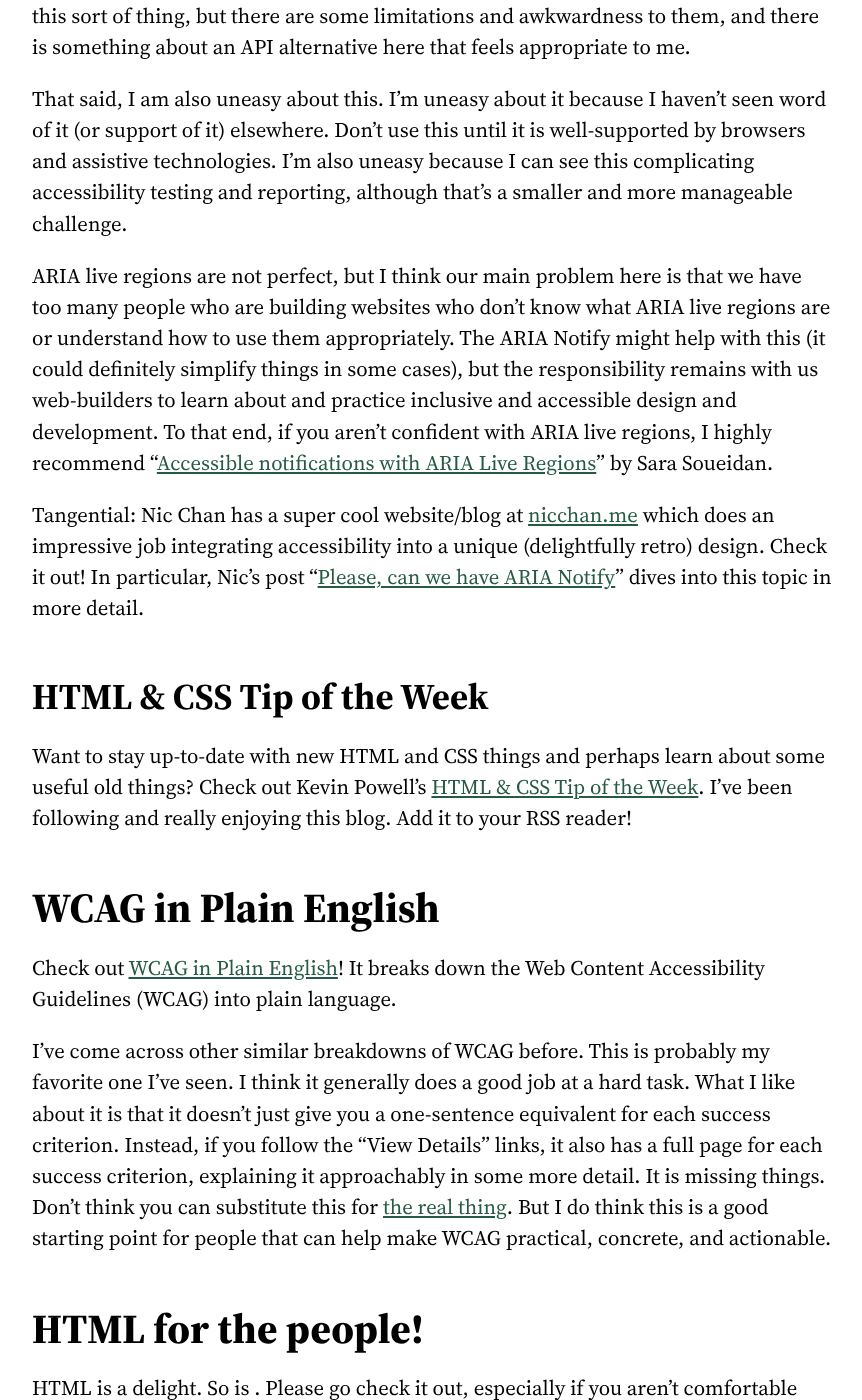
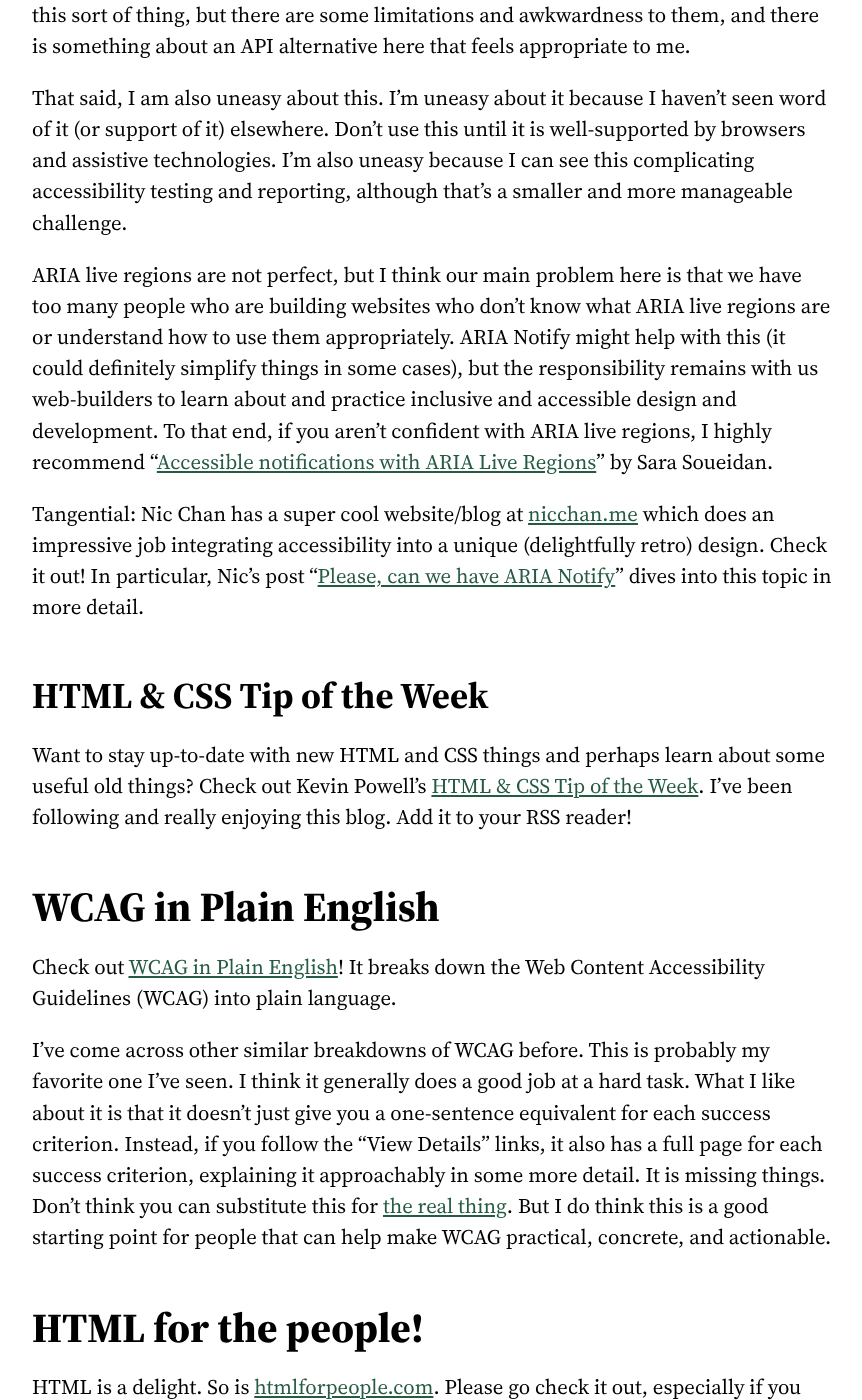
Before and after one commit to cncoulter/camcoulter.com, a Jekyll site: the page built from collections/_posts/2025-07-29-A11y-Adventures.md, in a window 1280 px wide and 1400 px high, scrolled down 4450 px. Shown: the whole window, without its empty margins (208-1070 px from the left). Built offline with Jekyll 4.4.1, drawn with Linux system fonts in a browser that asks for light colours; some web fonts are replaced; the table of contents is made by our own code; some of the changed text lies outside the part shown.

Commit message:
Fix typos

```diff
--- a/collections/_posts/2025-07-29-A11y-Adventures.md
+++ b/collections/_posts/2025-07-29-A11y-Adventures.md
@@ -26,15 +26,15 @@
 ### Let’s start with HTML
 {: tabindex="-1"}
 
-Here is a delightful roundup of new things in HTML from Chris Coyier: “[Relatively New Things You Should Know about HTML Heading Into 2025](https://frontendmasters.com/blog/bone-up-html-2025/).” I’m happy to see the <code>&lt;search&gt;<code> element, and I’m particularly excited about styleable <code>&lt;select&gt;<code> elements.
+Here is a delightful roundup of new things in HTML from Chris Coyier: “[Relatively New Things You Should Know about HTML Heading Into 2025](https://frontendmasters.com/blog/bone-up-html-2025/).” I’m happy to see the <code>&lt;search&gt;</code> element, and I’m particularly excited about styleable <code>&lt;select&gt;</code> elements.
 
-### We have `:has`!
+### We have has!
 {: tabindex="-1"}
 
 The [CSS `:has` pseudo-class](https://developer.mozilla.org/en-US/docs/Web/CSS/:has) is really quite remarkable. If you’re a nerd like me, this pseudo-class is a fun toy for your mind. Here are some pages about it that I like:
 
-* "[The CSS :has Selector (and 4+ Examples)](https://css-tricks.com/the-css-has-selector/)" by Robin Rendle on CSS Tricks
-* "[Level Up Your CSS Skills With The :has() Selector](https://www.smashingmagazine.com/2023/01/level-up-css-skills-has-selector/)" by Stephanie Eckles in Smashing Magazine
+* "[The CSS :has Selector (and 4+ Examples)](https://css-tricks.com/the-css-has-selector/)" by Robin Rendle on <cite>CSS Tricks</cite>
+* "[Level Up Your CSS Skills With The :has() Selector](https://www.smashingmagazine.com/2023/01/level-up-css-skills-has-selector/)" by Stephanie Eckles in <cite>Smashing Magazine</cite>
 * "[The Undeniable Utility Of CSS :has](https://www.joshwcomeau.com/css/has/)" by Josh
 Comeau
 * "[The :has() pseudo-selector](https://html-css-tip-of-the-week.netlify.app/tip/has/)" by Kevin Powell
@@ -71,7 +71,7 @@
 
 That said, I am also uneasy about this. I’m uneasy about it because I haven’t seen word of it (or support of it) elsewhere. Don’t use this until it is well-supported by browsers and assistive technologies. I’m also uneasy because I can see this complicating accessibility testing and reporting, although that’s a smaller and more manageable challenge.
 
-ARIA live regions are not perfect, but I think our main problem here is that we have too many people who are building websites who don’t know what ARIA live regions are or understand how to use them appropriately. The ARIA Notify might help with this (it could definitely simplify things in some cases), but the responsibility remains with us web-builders to learn about and practice inclusive and accessible design and development. To that end, if you aren’t confident with ARIA live regions, I highly recommend “[Accessible notifications with ARIA Live Regions](https://www.sarasoueidan.com/blog/accessible-notifications-with-aria-live-regions-part-1/)” by Sara Soueidan.
+ARIA live regions are not perfect, but I think our main problem here is that we have too many people who are building websites who don’t know what ARIA live regions are or understand how to use them appropriately. ARIA Notify might help with this (it could definitely simplify things in some cases), but the responsibility remains with us web-builders to learn about and practice inclusive and accessible design and development. To that end, if you aren’t confident with ARIA live regions, I highly recommend “[Accessible notifications with ARIA Live Regions](https://www.sarasoueidan.com/blog/accessible-notifications-with-aria-live-regions-part-1/)” by Sara Soueidan.
 
 Tangential: Nic Chan has a super cool website/blog at [nicchan.me](https://www.nicchan.me/) which does an impressive job integrating accessibility into a unique (delightfully retro) design. Check it out! In particular, Nic’s post “[Please, can we have ARIA Notify](https://www.nicchan.me/blog/please-can-we-have-aria-notify/)” dives into this topic in more detail.
 
@@ -92,13 +92,13 @@
 ## HTML for the people!
 {: tabindex="-1"}
 
-HTML is a delight. So is <htmlforpeople.com>. Please go check it out, especially if you aren’t comfortable with HTML or don’t consider yourself a tech person. It’s a fun, accessible, and approachable introduction to HTML (that is, the web!). Here’s how it starts:
+HTML is a delight. So is [htmlforpeople.com](https://htmlforpeople.com/). Please go check it out, especially if you aren’t comfortable with HTML or don’t consider yourself a tech person. It’s a fun, accessible, and approachable introduction to HTML (that is, the web!). Here’s how it starts:
 
 > I don’t think websites were ever intended to be made only by “web professionals.” Websites are documents at heart. Just about everyone knows how to make a document in this digital age, be it Word, Google Docs, Markdown, or something else. HTML shouldn’t be an exception. Sure it’s a bit more technical than other types of documents, but it’s also very special.
 
 HTML is a markup language --- it’s right there in the name: Hypertext Markup Language. A markup language is *not* a programming language. You do *not* have to be a programmer to write HTML. There are a lot of benefits to learning how to write HTML. Accessibility is just one of those. Say it with me: HTML is for the people!
 
-Shout out to Blake Watson for creating <htmlforpeople.com>. [Blake’s website](https://blakewatson.com/) has some excellent pages about assistive tech and accessibility, and I also think Blake’s other projects [A Fine Start](https://afinestart.me/) and [d20 dice roller](https://d20app.me/) are pretty cool. Check ‘em out!
+Shout out to Blake Watson for creating [htmlforpeople.com](https://htmlforpeople.com/). [Blake’s website](https://blakewatson.com/) has some excellent pages about assistive tech and accessibility, and I also think Blake’s other projects [A Fine Start](https://afinestart.me/) and [d20 dice roller](https://d20app.me/) are pretty cool. Check ‘em out!
 
 ## Error messages that are actually helpful
 {: tabindex="-1"}
@@ -108,7 +108,7 @@
 ## The Remediation Gap
 {: tabindex="-1"}
 
-I appreciated “[Mind The (Remediation) Gap](https://www.tpgi.com/mind-the-remediation-gap/) by Doug Abrams.
+I appreciated “[Mind The (Remediation) Gap](https://www.tpgi.com/mind-the-remediation-gap/)” by Doug Abrams.
 
 This resonated a lot with me from my time working as an accessibility consultant. There are indeed a lot of “front-end” developers who work nearly exclusively in JavaScript frameworks without a strong foundation in HTML and CSS. Meanwhile, many accessibility testers and consultants focus on vanilla HTML and CSS and can struggle to provide detailed recommendations that are specific to JavaScript frameworks the developers are working in. Moreover, testers and consultants don’t typically get access to the full source code behind the website, only the final output that users access. The remediation gap is real.
 
@@ -151,14 +151,14 @@
 
 It’s weird because it’s using color alone to indicate information, which arguably violates the Web Content Accessibility Guidelines (WCAG) success criterion 1.4.1 Use of Color, and because for privacy reasons, you really don’t have many other options for styling visited links, which you can read about here on MDN: “[Privacy and the :visited selector](https://developer.mozilla.org/en-US/docs/Web/CSS/CSS_selectors/Privacy_and_the_visited_selector).” It’s weird!
 
-Shout out to Niq Bernadowitsch for talking about this weird quirk of the web. I enjoyed Niq’s post “[The Design of Visited Links](https://niqwithq.com/posts/the-design-of-visited-links).
+Shout out to Niq Bernadowitsch for talking about this weird quirk of the web. I enjoyed Niq’s post “[The Design of Visited Links](https://niqwithq.com/posts/the-design-of-visited-links).”
 
 ## Tools to check color contrast
 {: tabindex="-1"}
 
 I recently came across [contrast.report](https://contrast.report/), a website that you can use to test color contrast ratios to make sure that your foreground text is clearly visible against the background. I like it!
 
-My other favorite tools for testing color contrast are [WebAIM’s contrast checker](https://webaim.org/resources/contrastchecker/) and [TPGI’s Colour Contrast Analyser](https://www.tpgi.com/color-contrast-checker/). contrast.report and WebAIM’s checker work best if you just need to do a quick, one-off test, and the Colour Contrast Analyser is best for professionals who want a dedicated app for this stuff.
+My other favorite tools for testing color contrast are [WebAIM’s contrast checker](https://webaim.org/resources/contrastchecker/) and [TPGI’s Colour Contrast Analyser](https://www.tpgi.com/color-contrast-checker/). Contrast Report and WebAIM’s checker work best if you just need to do a quick, one-off test, and the Colour Contrast Analyser is best for professionals who want a dedicated app for this stuff.
 
 I should also note that you can use [Chrome DevTools](https://developer.chrome.com/blog/devtools-tips-5) to check color contrast ratios. Sometimes that’s the best tool for the job because you’re already right there. [Firefox DevTools](https://firefox-source-docs.mozilla.org/devtools-user/page_inspector/how_to/inspect_and_select_colors/index.html) will similarly show you color contrast ratios, but I think Chrome works a little better for this.
 
@@ -169,7 +169,7 @@
 
 In particular, what I like about this example is how it hides/shows the accordion panels. There are a lot of ways to hide content on a webpage, and many of them aren’t accessible. I’ve tested many sites that aim to hide certain elements from all users but which nevertheless leave those elements exposed and available to users of assistive technologies like screen readers. I’d say it’s a common problem.
 
-In short, here’s how the accordion panels are hidden/shown in this example. When the page loads, the accordion panels are present in the DOM but hidden from users with aria-hidden="true" and [CSS display none](https://developer.mozilla.org/en-US/docs/Web/CSS/display). There is one, simple JavaScript event listener here: when users click the accordion control, it toggles aria-hidden between true and false values. Then, there is a CSS rule that uses <code>aria-hidden="false"</code> as part of its selector, and it overrides the CSS <code>display: none;</code> with <code>display: block</code>.
+In short, here’s how the accordion panels are hidden/shown in this example. When the page loads, the accordion panels are present in the DOM but hidden from users with <code>aria-hidden="true"</code> and [CSS display none](https://developer.mozilla.org/en-US/docs/Web/CSS/display). There is one, simple JavaScript event listener here: when users click the accordion control, it toggles aria-hidden between true and false values. Then, there is a CSS rule that uses <code>aria-hidden="false"</code> as part of its selector, and it overrides the CSS <code>display: none</code> with <code>display: block</code>.
 
 This is a simple and effective approach to hiding content. I like how it only requires one, relatively simple JavaScript event listener. The synergy here between ARIA, CSS, and JavaScript is really nice: with the appropriate CSS in place, all you need to do is toggle the aria-hidden value to effectively and accessibly show/hide content.
 
```
Also changed, not shown: other parts of collections/_posts/2025-07-29-A11y-Adventures.md (+2 -2 lines).
